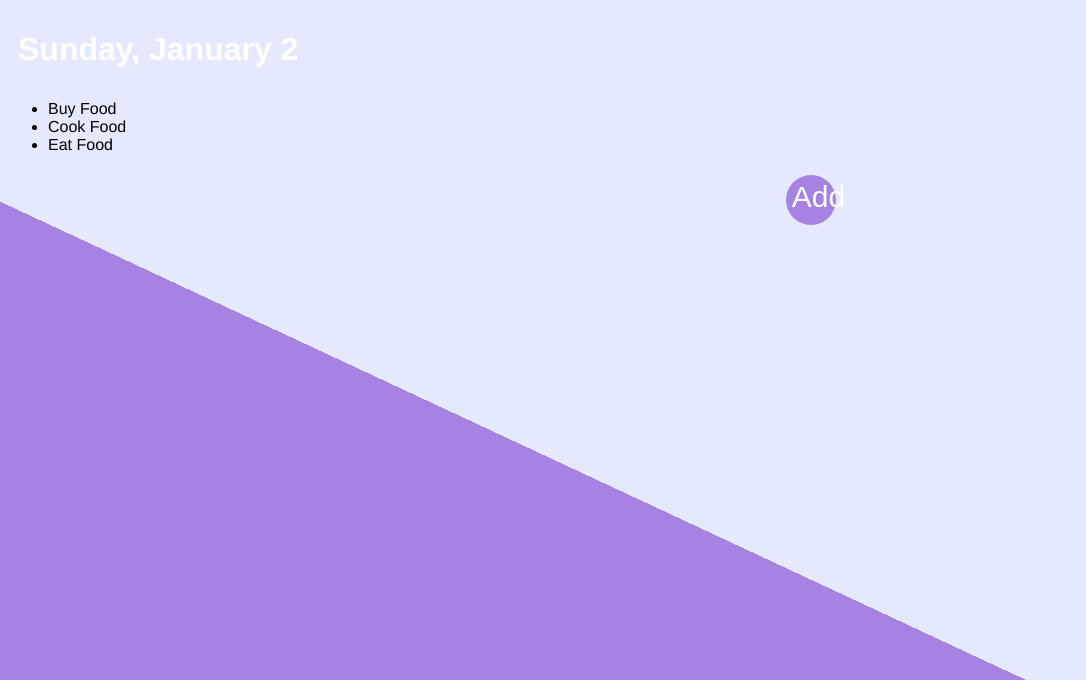
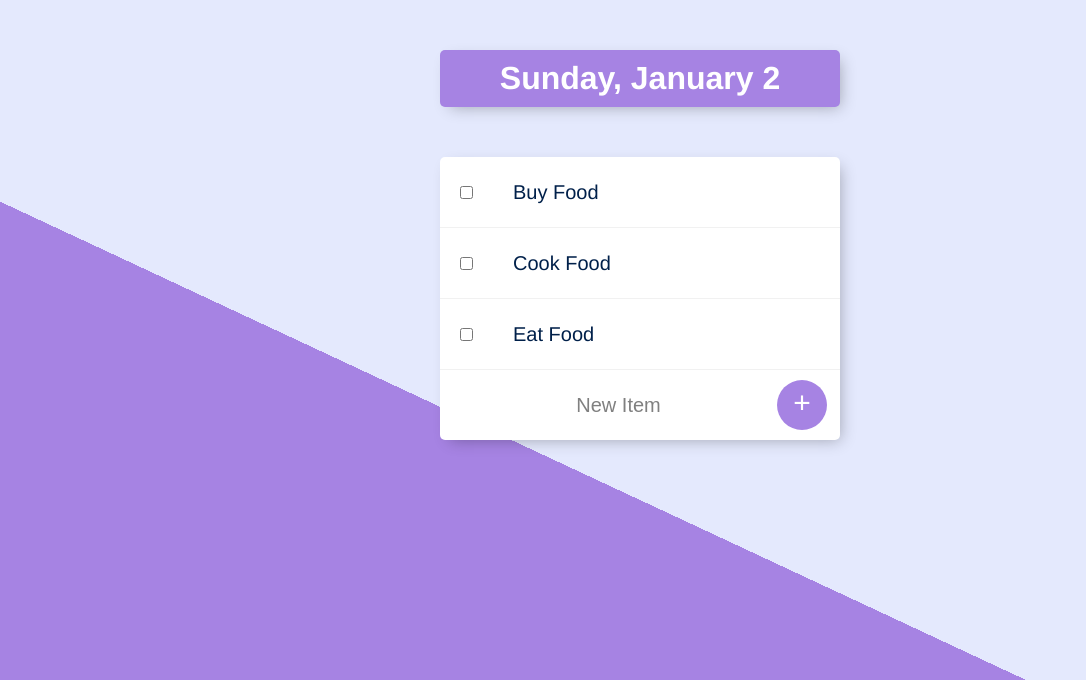
Before and after one commit to rahul-10-byte/To-Do-List-V1, a Node server app: page / in a window 1280 px wide. Shown: the top 680 px of the page, without its empty margins (0-1086 px from the left). Run offline with Node 20, Linux system fonts and the light colour scheme.

Commit message:
Final CSS

```diff
--- a/views/list.ejs
+++ b/views/list.ejs
@@ -11,7 +11,9 @@
 </head>
 <body>
 
-    <h1><%=kindOfDay%></h1>
+    <div class="box" id="heading">
+        <h1><%=kindOfDay%></h1>
+    </div>
 
    <!-- <% if (kindOfDay === "Saturday" || kindOfDay === "Sunday") { %>
         <h1 style="color: green">It's a <%= kindOfDay %>!</h1>
@@ -19,18 +21,23 @@
         <h1 style="color: orangered">It's a <%= kindOfDay %>!</h1>
     <% } %> -->
 
-        <ul>
+    <div class="box">
 
             <% for(var i = 0; i < newListItems.length; i++) { %>
-                <li><%= newListItems[i] %></li>
+
+                <div class="item">
+                    <input type="checkbox" >
+                    <p><%= newListItems[i] %></p>
+               </div>
+
             <% } %>
 
-        </ul>
+            <form class="item" action="/" method="post">
+                <input type="text" name="newItem" placeholder="New Item" autocomplete="off">
+                <button type="submit" name="button">+</button>
+            </form>
 
-        <form action="/" method="post">
-            <input type="text" name="newItem" id="">
-            <button type="submit" name="button">Add</button>
-        </form>
+    </div>
 
 </body>
 </html>
```
